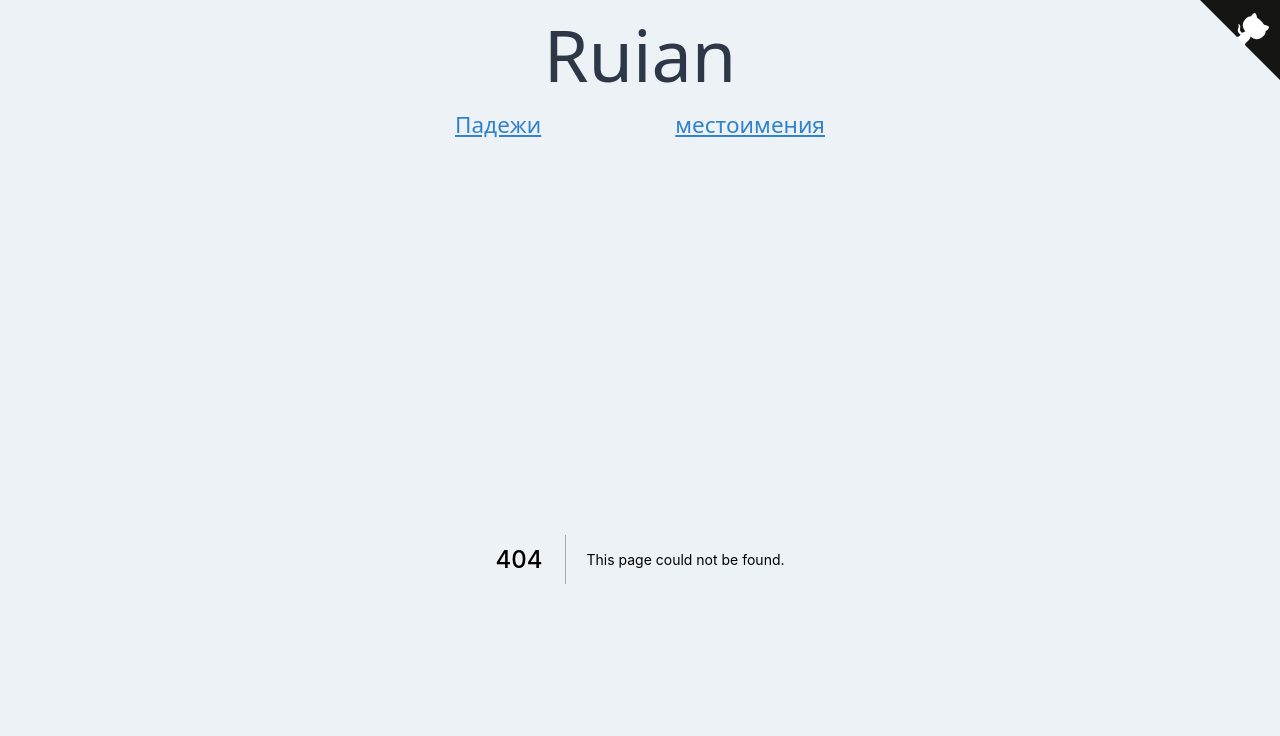
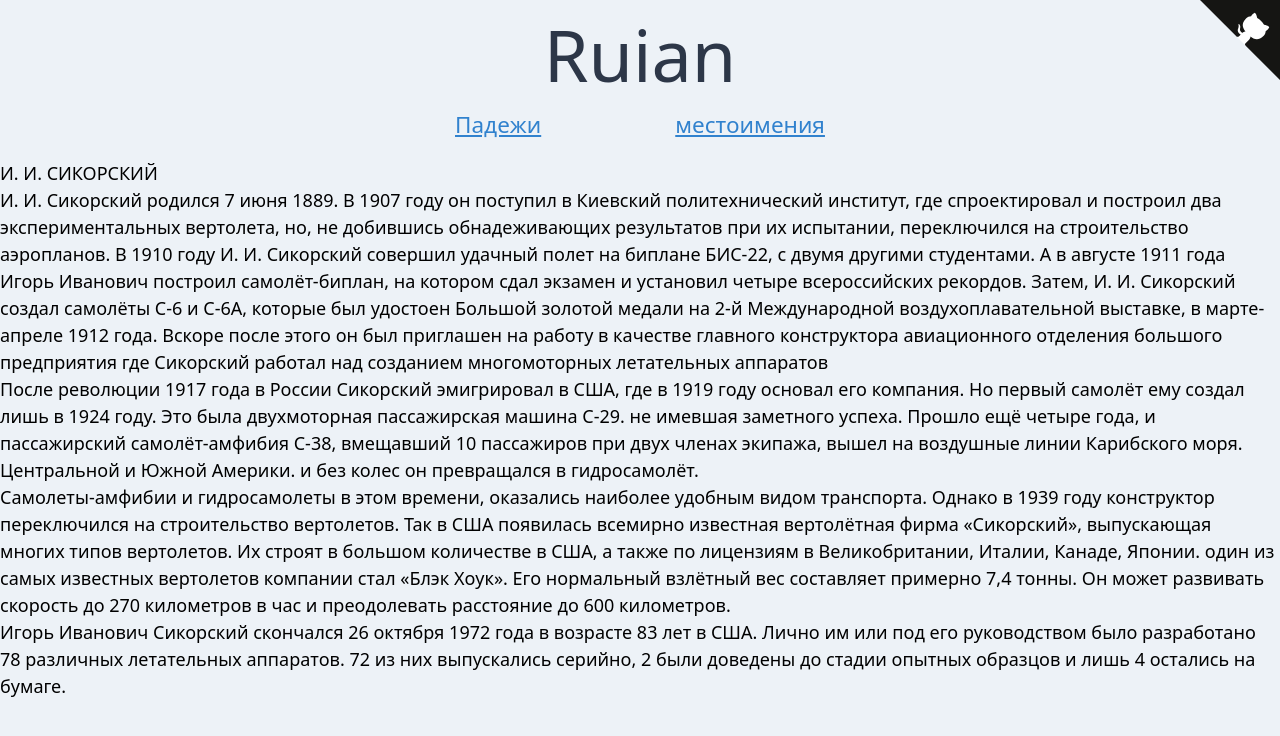
Before and after one commit to albizures/ruian, a Next.js app: page /doc1-short in a window 1280 px wide. Before the commit this address had no page. Shown: the top 736 px of the page. Built offline with nearby package versions, Linux system fonts and the light colour scheme.

Commit message:
add short version

```diff
--- /dev/null
+++ b/src/pages/doc1-short.tsx
@@ -0,0 +1,53 @@
+import React from 'react';
+
+const Doc1 = () => {
+	return (
+		<div>
+			<h1>И. И. СИКОРСКИЙ</h1>
+
+			<p>
+				И. И. Сикорский родился 7 июня 1889. В 1907 году он поступил в Киевский
+				политехнический институт, где спроектировал и построил два
+				экспериментальных вертолета, но, не добившись обнадеживающих результатов
+				при их испытании, переключился на строительство аэропланов. В 1910 году
+				И. И. Сикорский совершил удачный полет на биплане БИС-22, с двумя
+				другими студентами. А в августе 1911 года Игорь Иванович построил
+				самолёт-биплан, на котором сдал экзамен и установил четыре всероссийских
+				рекордов. Затем, И. И. Сикорский создал самолёты С-6 и С-6А, которые был
+				удостоен Большой золотой медали на 2-й Международной воздухоплавательной
+				выставке, в марте-апреле 1912 года. Вскоре после этого он был приглашен
+				на работу в качестве главного конструктора авиационного отделения
+				большого предприятия где Сикорский работал над созданием многомоторных
+				летательных аппаратов
+			</p>
+			<p>
+				После революции 1917 года в России Сикорский эмигрировал в США, где в
+				1919 году основал его компания. Но первый самолёт ему создал лишь в 1924
+				году. Это была двухмоторная пассажирская машина С-29. не имевшая
+				заметного успеха. Прошло ещё четыре года, и пассажирский самолёт-амфибия
+				С-38, вмещавший 10 пассажиров при двух членах экипажа, вышел на
+				воздушные линии Карибского моря. Центральной и Южной Америки. и без
+				колес он превращался в гидросамолёт.
+			</p>
+			<p>
+				Самолеты-амфибии и гидросамолеты в этом времени, оказались наиболее
+				удобным видом транспорта. Однако в 1939 году конструктор переключился на
+				строительство вертолетов. Так в США появилась всемирно известная
+				вертолётная фирма «Сикорский», выпускающая многих типов вертолетов. Их
+				строят в большом количестве в США, а также по лицензиям в
+				Великобритании, Италии, Канаде, Японии. один из самых известных
+				вертолетов компании стал «Блэк Хоук». Его нормальный взлётный вес
+				составляет примерно 7,4 тонны. Он может развивать скорость до 270
+				километров в час и преодолевать расстояние до 600 километров.
+			</p>
+			<p>
+				Игорь Иванович Сикорский скончался 26 октября 1972 года в возрасте 83
+				лет в США. Лично им или под его руководством было разработано 78
+				различных летательных аппаратов. 72 из них выпускались серийно, 2 были
+				доведены до стадии опытных образцов и лишь 4 остались на бумаге.
+			</p>
+		</div>
+	);
+};
+
+export default Doc1;
```
